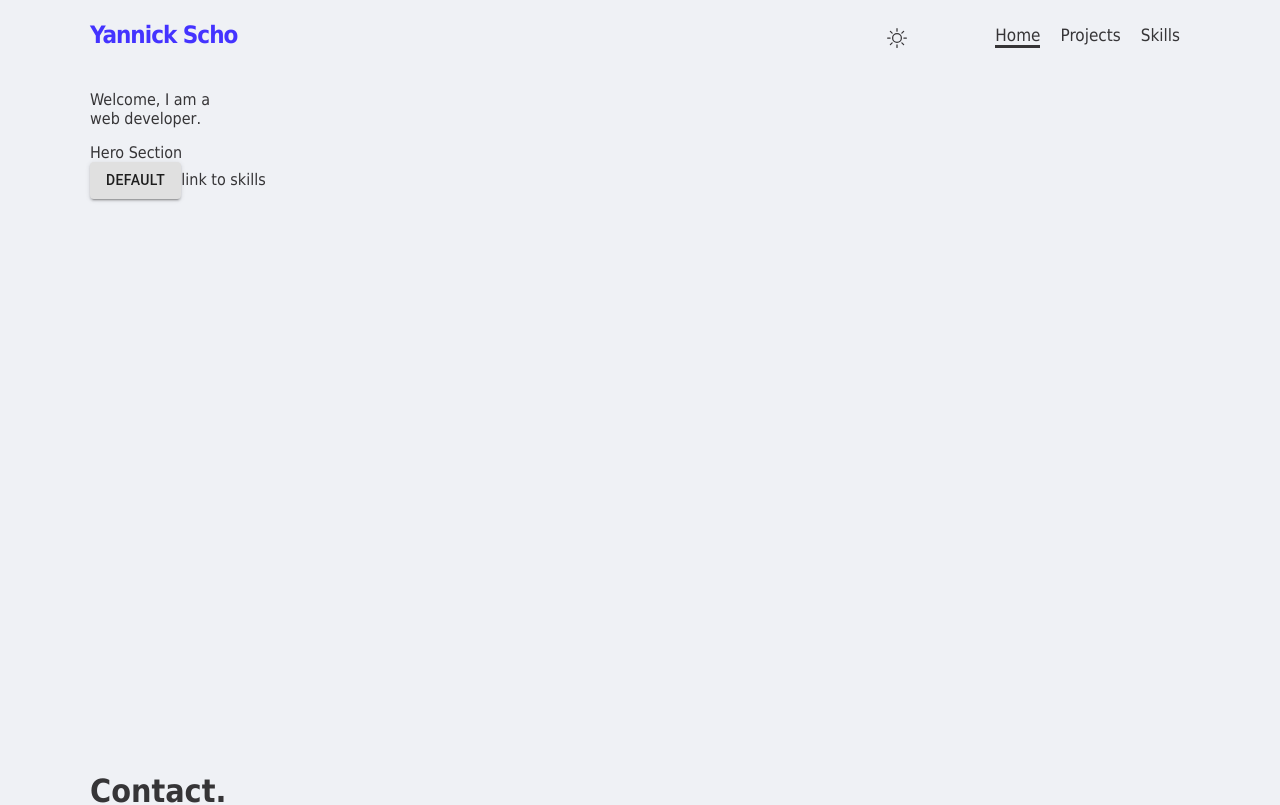
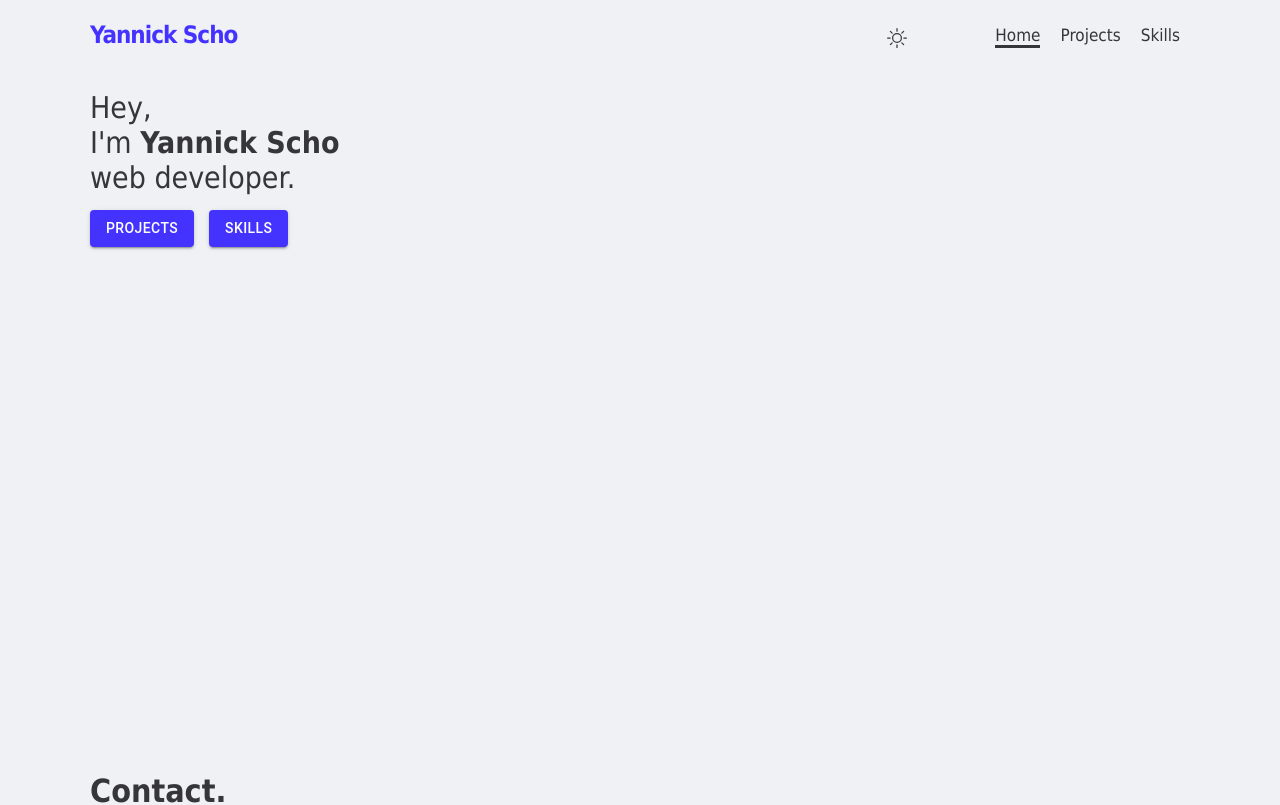
Before and after one commit to schoyannick/portfolio, a Next.js app: page / in a window 1280 px wide. Shown: the top 805 px of the page. Built offline with nearby package versions, Linux system fonts and the light colour scheme.

Commit message:
:lipstick: Update ui

```diff
--- a/src/components/header/Header.tsx
+++ b/src/components/header/Header.tsx
@@ -2,6 +2,7 @@ import React, { useEffect } from 'react';
 import { useDispatch } from 'react-redux';
 import { useRouter } from 'next/dist/client/router';
 
+import Link from 'next/link';
 import { SelectedPage, setSelectedPage } from '../../redux/app/actions';
 import { StyledHeader, StyledHeaderMargin, StyledLogo } from './HeaderStyles';
 import Navigation from './navigation/Navigation';
@@ -29,9 +30,14 @@ const Header: React.FC = () => {
             className="header"
         >
             <StyledHeaderMargin>
-                <StyledLogo>
-                    Yannick Scho
-                </StyledLogo>
+                <Link
+                    href="/"
+                    passHref
+                >
+                    <StyledLogo>
+                        Yannick Scho
+                    </StyledLogo>
+                </Link>
 
                 <Navigation/>
             </StyledHeaderMargin>
--- a/src/components/header/HeaderStyles.ts
+++ b/src/components/header/HeaderStyles.ts
@@ -22,4 +22,5 @@ export const StyledLogo = styled.div`
     font-size: 24px;
     font-weight: bold;
     letter-spacing: -1px;
+    cursor: pointer;
 `;
--- a/src/components/home/Home.tsx
+++ b/src/components/home/Home.tsx
@@ -1,20 +1,66 @@
 import React from 'react';
-import { Button } from '@material-ui/core';
+import { Button, createTheme, ThemeProvider } from '@material-ui/core';
+import Link from 'next/link';
 
-import { StyledHome, StyledHomeHeader, StyledHomeHeaderDeveloper } from './StyledHome';
-import Hero from './hero/Hero';
+import { useSelector } from 'react-redux';
+import { StyledHome, StyledHomeHeader, StyledHomeName, StyledHomeText } from './StyledHome';
+import { getColorTheme } from '../../redux/app/selectors';
+import { ColorTheme } from '../../redux/app/actions';
+import { darkTheme, lightTheme } from '../../utils/globalStyles';
 
-const Home: React.FC = () => (
-    <StyledHome>
-        <StyledHomeHeader>
-            <p>Welcome, I am a</p>
-            <StyledHomeHeaderDeveloper>web developer</StyledHomeHeaderDeveloper>
-            .
-        </StyledHomeHeader>
-        <Hero/>
-        <Button variant="contained">Default</Button>
-        link to skills
-    </StyledHome>
-);
+const Home: React.FC = () => {
+    const colorTheme = useSelector(getColorTheme);
 
+    const theme = createTheme({
+        palette: {
+            primary: {
+                main: colorTheme === ColorTheme.LIGHT ? lightTheme.primary : darkTheme.primary,
+            },
+        },
+    });
+
+    return (
+        <ThemeProvider theme={theme}>
+            <StyledHome>
+                <StyledHomeHeader>
+                    <StyledHomeText>Hey,</StyledHomeText>
+                    <br/>
+                    <StyledHomeText>I&apos;m <StyledHomeName>Yannick Scho</StyledHomeName></StyledHomeText>
+                    <br/>
+                    <StyledHomeText>web developer.</StyledHomeText>
+                </StyledHomeHeader>
+
+                <Link
+                    href="/projects"
+                    passHref
+                    shallow
+                >
+                    <Button
+                        variant="contained"
+                        color="primary"
+                        style={{
+                            marginRight: '15px',
+                        }}
+                    >
+                        Projects
+                    </Button>
+                </Link>
+
+                <Link
+                    href="/skills"
+                    passHref
+                    shallow
+                >
+                    <Button
+                        variant="contained"
+                        color="primary"
+                    >
+                        Skills
+                    </Button>
+                </Link>
+
+            </StyledHome>
+        </ThemeProvider>
+    );
+};
 export default Home;
--- a/src/components/home/StyledHome.ts
+++ b/src/components/home/StyledHome.ts
@@ -4,11 +4,16 @@ export const StyledHome = styled.div`
     width: 100%;
 `;
 
-export const StyledHomeHeader = styled.p`
+export const StyledHomeHeader = styled.div`
     margin-bottom: 15px;
     font-weight: 500;
 `;
 
-export const StyledHomeHeaderDeveloper = styled.p`
-    display: inline;
+export const StyledHomeText = styled.span`
+    font-size: 30px;
 `;
+
+export const StyledHomeName = styled.span`
+    font-size: 30px;
+    font-weight: bold;
+`;
--- a/src/components/home/hero/Hero.tsx
+++ /dev/null
@@ -1,13 +0,0 @@
-import React from 'react';
-
-const Hero: React.FC = () => {
-    console.log('');
-
-    return (
-        <p>Hero Section</p>
-    );
-};
-
-Hero.displayName = 'Hero';
-
-export default Hero;
--- a/src/components/home/hero/StyledHero.ts
+++ /dev/null
@@ -1 +0,0 @@
-import styled from 'styled-components';
--- a/src/utils/globalStyles.ts
+++ b/src/utils/globalStyles.ts
@@ -1,13 +1,13 @@
 import { createGlobalStyle} from 'styled-components';
 
 export const lightTheme = {
-    body: 'rgb(239 241 245)',
+    body: 'rgb(239, 241, 245)',
     text: '#363537',
     reverse: 'white',
-    hover: '',
+    hover: 'rgb(197 197 202)',
     scrollbar: '',
-    primary: 'rgb(68 51 255)',
-    grey: 'rgb(90 96 114)',
+    primary: 'rgb(68, 51, 255)',
+    grey: 'rgb(90, 96, 114)',
 };
 
 export const darkTheme = {
@@ -16,8 +16,8 @@ export const darkTheme = {
     reverse: 'black',
     hover: '#5f5f69',
     scrollbar: '#00000080',
-    primary: 'rgb(87 115 255)',
-    grey: 'rgb(156 168 180)',
+    primary: 'rgb(87, 115, 255)',
+    grey: 'rgb(156, 168, 180)',
 };
 
 export const GlobalStyles = createGlobalStyle<{
```
